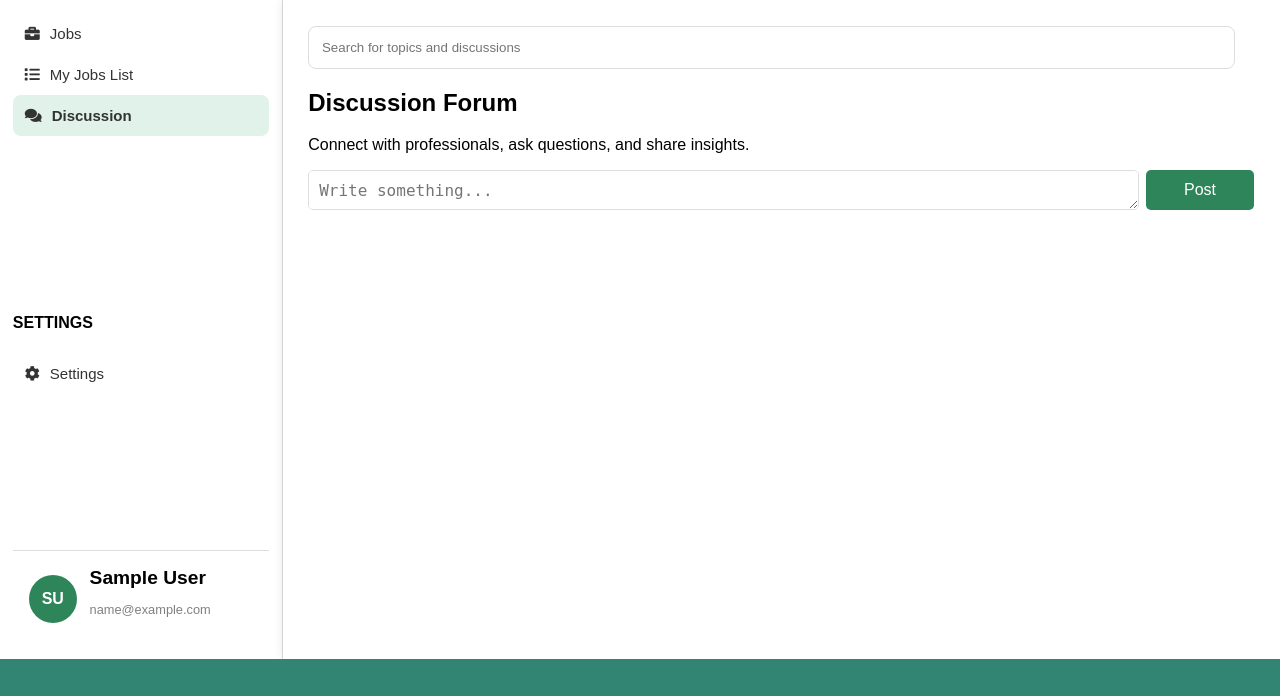
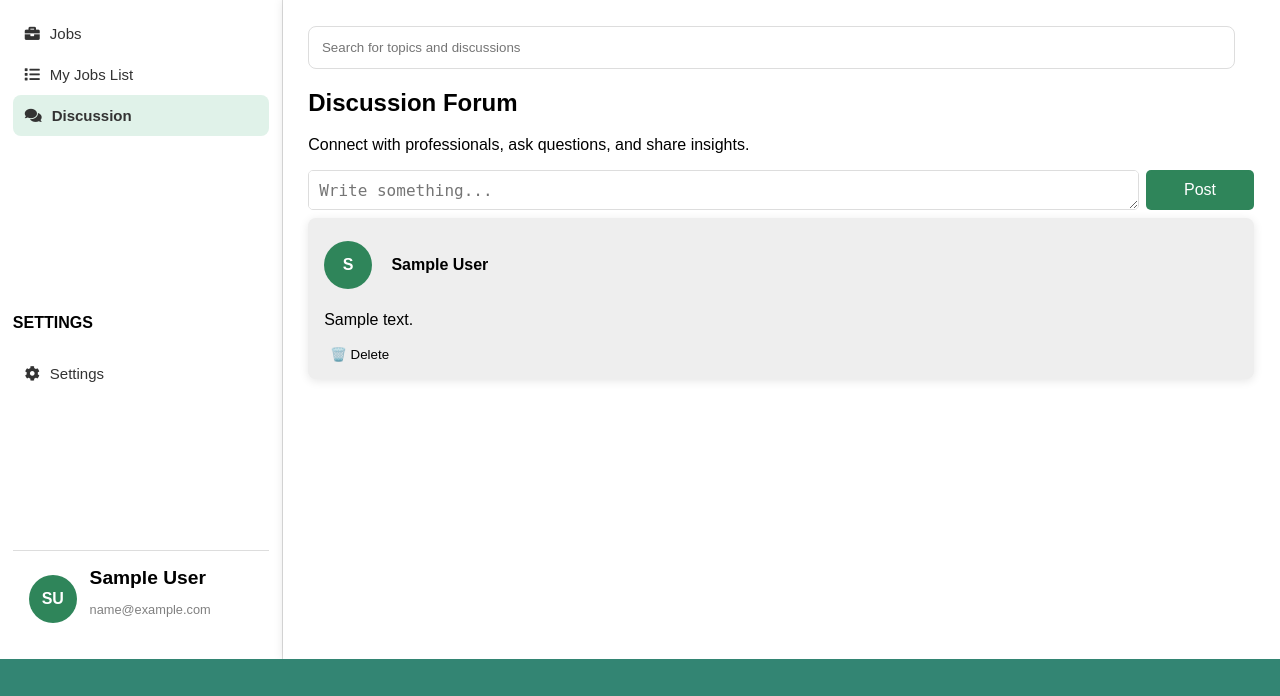
Before and after one commit to aaan-gelina/Mploymint, a PHP site: page /discussion.php in a window 1280 px wide. Shown: the part 104-800 px from the top of the page. Run offline with PHP 8.4, Linux system fonts and the light colour scheme; the visitor is signed in with stand-in values (Sample User, id 1); tables that the repository leaves empty hold one stand-in row (values such as "Sample post").

Commit message:
implemented add/delete and load data from db on discussion forum

```diff
--- a/css/discussion.css
+++ b/css/discussion.css
@@ -111,6 +111,13 @@ body {
   display: flex;
   gap: 0.5vw;
   margin-bottom: 1vh;
+}
+
+.new-post-container form {
+  display: flex;
+  align-items: center;
+  gap: 0.5vw;
+  width: 100%;
 }
 
 #new-post-content {
@@ -245,7 +252,6 @@ body {
 }
 
 .delete-btn {
-  display: none;
   background: none;
   border: none;
   cursor: pointer;
--- a/discussion.php
+++ b/discussion.php
@@ -19,8 +19,6 @@ require_once "php/discussion-function.php";
 
 <body>
     <?php include "top-navbar.php"; ?>
-
-
     <button class="menu-toggle" id="menu-toggle"><i class="fas fa-bars"></i></button>
 
     <div class="container">
@@ -56,14 +54,45 @@ require_once "php/discussion-function.php";
             <p>Connect with professionals, ask questions, and share insights.</p>
 
             <div class="new-post-container">
-                <textarea id="new-post-content" placeholder="Write something..."></textarea>
-                <button id="post-btn">Post</button>
+                <form method="POST" action="php/discussion-function.php">
+                    <textarea id="new-post-content" name="new-post-content" placeholder="Write something..." required></textarea>
+                    <button type="submit" id="post-btn">Post</button>
+                </form>
             </div>
 
-            <div class="forum-posts"></div>
+            <div class="forum-posts">
+                <?php
+                if (count($posts) > 0) {
+                    foreach ($posts as $post) {
+                        $author_name = $post['name'];
+                        $first_letter = strtoupper(substr($author_name, 0, 1));
+
+                        $post_text = $post['description'];
+                ?>
+                <div class="post" data-post-id="<?php echo $post['did']; ?>">
+                    <div class="post-header">
+                        <div class="avatar-initials"><?php echo $first_letter; ?></div>
+                        <div>
+                            <h4><?php echo $author_name; ?></h4>
+                        </div>
+                    </div>
+                    <p class="post-text"><?php echo nl2br($post_text); ?></p>
+                    <?php if ($post['creatorid'] == $_SESSION['uid']) { ?>
+                        <form method="POST" action="discussion.php" onsubmit="return confirm('Delete?');">
+                            <input type="hidden" name="delete_post_id" value="<?php echo $post['did']; ?>">
+                            <button type="submit" class="delete-btn">🗑️ Delete</button>
+                        </form>
+                    <?php } ?>
+                </div>
+                <?php
+                    }
+                } else {
+                    echo "<p>No discussions yet. Post new discussion</p>";
+                }
+                ?>
+            </div>
         </main>
     </div>
-
     <div class="footer">
         <br>
     </div>
--- a/js/discussion.js
+++ b/js/discussion.js
@@ -25,44 +25,15 @@ document.addEventListener("DOMContentLoaded", () => {
         avatarInitialsElement.textContent = getInitials(fullName);
     }
 
-    postBtn.addEventListener("click", () => {
+    postBtn.addEventListener("click", (event) => {
         const content = postContent.value.trim();
         if (content) {
-            addPost(content);
-            postContent.value = "";
+            document.querySelector("form").submit();
+        } else {
+            alert("Please enter some text before posting!");
+            event.preventDefault();
         }
     });
-
-    function addPost(content) {
-        const formattedContent = content.replace(/\n/g, '<br>');
-        const postDiv = document.createElement("div");
-        postDiv.classList.add("post");
-        postDiv.innerHTML = `
-            <div class="post-header">
-                <div class="avatar-initials">${getInitials("Anonymous")}</div>
-                <div>
-                    <h4>Anonymous</h4>
-                    <p>Just now</p>
-                </div>
-            </div>
-            <p class="post-text">${formattedContent}</p>
-            <div class="post-actions">
-                <button class="like-btn">❤️ 0</button>
-                <button class="comment-btn">💬 Comment</button>
-                <button class="more-btn">...</button>
-                <button class="delete-btn" style="display: none;">🗑️ Delete</button>
-            </div>
-            <div class="comments-section" style="display: none;">
-                <h4>Comments</h4>
-                <div class="comments-list"></div>
-                <div class="comment-input-container">
-                    <textarea class="comment-input" placeholder="Write a comment..."></textarea>
-                    <button class="post-comment-btn">Post</button>
-                </div>
-            </div>
-        `;
-        forumPosts.prepend(postDiv);
-    }
 
     function getInitials(name) {
         const words = name.split(" ");
@@ -79,39 +50,4 @@ document.addEventListener("DOMContentLoaded", () => {
             post.style.display = text.includes(query) ? "block" : "none";
         });
     });
-
-    forumPosts.addEventListener("click", (event) => {
-        if (event.target.classList.contains("like-btn")) {
-            let count = parseInt(event.target.textContent.split(" ")[1]);
-            event.target.textContent = `❤️ ${count + 1}`;
-        }
-
-        if (event.target.classList.contains("comment-btn")) {
-            const commentsSection = event.target.closest(".post").querySelector(".comments-section");
-            commentsSection.style.display = commentsSection.style.display === "none" ? "block" : "none";
-        }
-
-        if (event.target.classList.contains("post-comment-btn")) {
-            const commentInput = event.target.previousElementSibling;
-            const commentText = commentInput.value.trim();
-            if (commentText) {
-                const formattedComment = commentText.replace(/\n/g, '<br>');
-                const commentDiv = document.createElement("div");
-                commentDiv.classList.add("comment");
-                commentDiv.innerHTML = `<strong>Anonymous:</strong> ${formattedComment}`;
-                event.target.closest(".comments-section").querySelector(".comments-list").appendChild(commentDiv);
-                commentInput.value = "";
-            }
-        }
-
-        if (event.target.classList.contains("more-btn")) {
-            const deleteBtn = event.target.nextElementSibling;
-            deleteBtn.style.display = deleteBtn.style.display === "none" ? "inline-block" : "none";
-        }
-
-        if (event.target.classList.contains("delete-btn")) {
-            const post = event.target.closest(".post");
-            post.remove();
-        }
-    });
 });
--- a/php/discussion-function.php
+++ b/php/discussion-function.php
@@ -1,4 +1,5 @@
 <?php
+session_start();
 include $_SERVER['DOCUMENT_ROOT'] . '/Mploymint/dbconnect.php';
 
 $uid = $_SESSION["uid"];
@@ -19,4 +20,41 @@ if (!$user) {
 
 $user_name = htmlspecialchars($user['name']);
 $user_email = htmlspecialchars($user['email']);
+
+if ($_SERVER["REQUEST_METHOD"] == "POST") {
+  if (isset($_POST["new-post-content"])) {
+    $post_content = trim($_POST["new-post-content"]);
+
+    $statement = $db->prepare("INSERT INTO discussion (creatorid, members, description, archive) VALUES (?, ?, ?, 0)");
+    $default_members = "";
+    $statement->bind_param("iss", $uid, $default_members, $post_content);
+    $statement->execute();
+    $statement->close();
+    header("Location: ../discussion.php");
+    exit();
+  }
+
+  if ($_SERVER["REQUEST_METHOD"] == "POST" && isset($_POST["delete_post_id"])) {
+    $post_id = intval($_POST["delete_post_id"]);
+
+    $delete_statement = $db->prepare("DELETE FROM discussion WHERE did = ?");
+    $delete_statement->bind_param("i", $post_id);
+    $delete_statement->execute();
+    $delete_statement->close();
+    $db->close();
+
+    header("Location: discussion.php");
+    exit();
+  }
+}
+
+$posts = [];
+$post_query = "SELECT d.did, d.creatorid, u.name, d.description, d.archive FROM discussion d JOIN user u ON d.creatorid = u.uid ORDER BY d.did DESC";
+$post_result = $db->query($post_query);
+
+if ($post_result->num_rows > 0) {
+  while ($row = $post_result->fetch_assoc()) {
+    $posts[] = $row;
+  }
+}
 ?>
```
